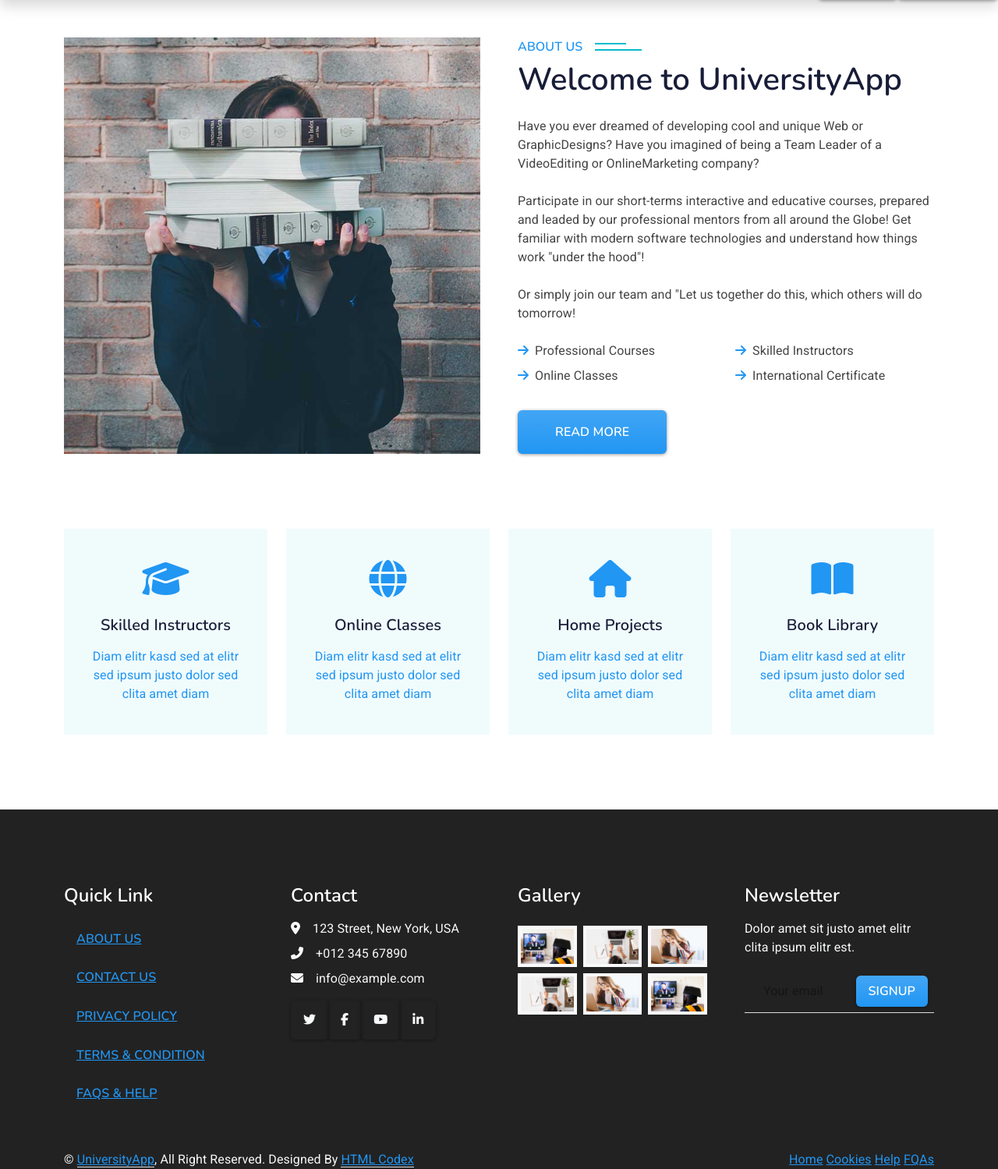
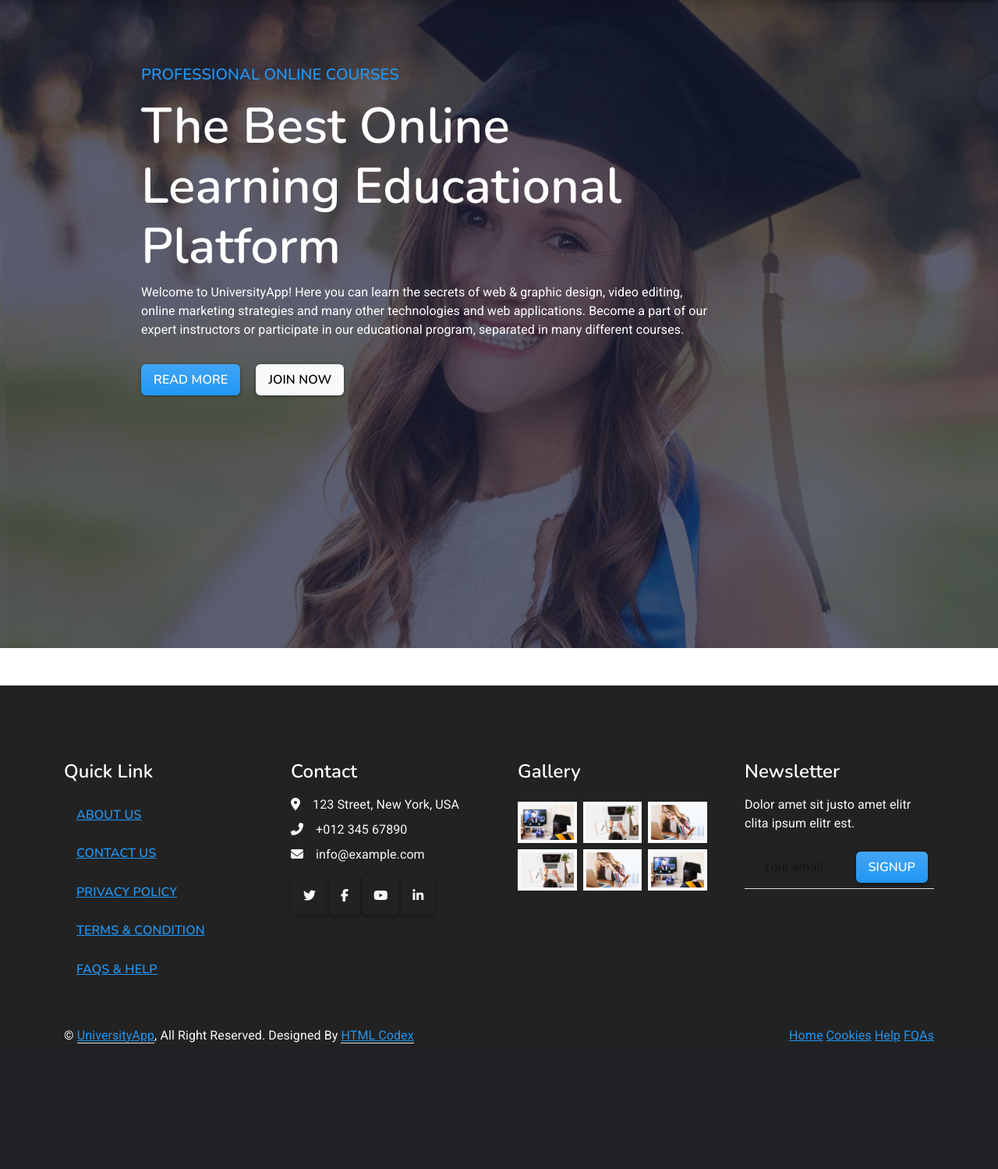
Before and after one commit to S7lkr/UniversityApp-November-2024, a Django app: template templates/index.html in a window 1280 px wide. Shown: the part 56-1555 px from the top of the page at 78% size. After the commit the page ends 1394 px from the top, so only its background shows below. Run offline with Django 4.2, Linux system fonts and the light colour scheme; the template is opened without the code that fills it, so the values that code supplies are empty; some libraries are stand-ins or nearby versions.

Commit message:
Edit: add banner to index html

```diff
--- a/templates/index.html
+++ b/templates/index.html
@@ -1,100 +1,51 @@
 {% extends 'base.html' %}
+{% load static %}
 
 {% block content %}
 
-    <!-- About Start -->
-    <div class="container-xxl py-5">
-        <div class="container">
-            <div class="row g-5">
-                <div class="col-lg-6 wow fadeInUp" data-wow-delay="0.1s" style="min-height: 400px;">
-                    <div class="position-relative h-100">
-                        <img class="img-fluid position-absolute w-100 h-100" src="/static/img/about.jpg" alt=""
-                             style="object-fit: cover;">
-                    </div>
-                </div>
-                <div class="col-lg-6 wow fadeInUp" data-wow-delay="0.3s">
-                    <h6 class="section-title bg-white text-start text-primary pe-3">About Us</h6>
-                    <h1 class="mb-4">Welcome to UniversityApp</h1>
-                    <p class="mb-4">Have you ever dreamed of developing cool and unique Web or GraphicDesigns? Have you
-                        imagined of being a Team Leader of a VideoEditing or OnlineMarketing company?</p>
-                    <p class="mb-4">Participate in our short-terms interactive and educative courses, prepared and
-                        leaded by our professional mentors from all around the Globe! Get familiar with modern software
-                        technologies and understand how things work "under the hood"!</p>
-                    <p class="mb-4">Or simply join our team and "Let us together do this, which others will do
-                        tomorrow!</p>
-                    <div class="row gy-2 gx-4 mb-4">
-                        <div class="col-sm-6">
-                            <p class="mb-0"><i class="fa fa-arrow-right text-primary me-2"></i>Professional Courses</p>
+    <div class="container-fluid p-0 mb-5">
+        <div class="owl-carousel header-carousel position-relative owl-loaded owl-drag">
+            <div class="owl-stage-outer">
+                <div class="owl-stage">
+                    <div class="owl-item active" style="width: 1478px;">
+                        <div class="owl-carousel-item position-relative">
+                            <img class="img-fluid" src="{% static 'img/carousel-1.jpg' %}" alt="">
+                            <div class="position-absolute top-0 start-0 w-100 h-100 d-flex align-items-center"
+                                 style="background: rgba(24, 29, 56, .7);">
+                                <div class="container" style="margin-top: -15em">
+                                    <div class="row justify-content-start">
+                                        <div class="col-sm-10 col-lg-8">
+                                            <h5 class="text-primary text-uppercase mb-3 animated slideInDown">
+                                                Professional Online Courses
+                                            </h5>
+                                            <h1 class="display-3 text-white animated slideInDown">
+                                                The Best Online Learning Educational Platform
+                                            </h1>
+                                            <p class="fs-6 text-white mb-4 pb-2">Welcome to UniversityApp!
+                                                Here you can learn the secrets of web & graphic design, video editing,
+                                                online marketing strategies and many other technologies and web applications.
+                                                Become a part of our expert instructors or participate in our educational
+                                                program, separated in many different courses.
+                                            </p>
+                                            <a href="{% url 'about' %}"
+                                               class="btn btn-primary py-md-2 px-md-3 me-3 animated slideInLeft">
+                                                Read More
+                                            </a>
+                                            {% if not request.user.is_authenticated %}
+                                                <a href="{% url 'register' %}" class="btn btn-light py-md-2 px-md-3 animated slideInRight">
+                                                    Join Now
+                                                </a>
+                                            {% endif %}
+                                        </div>
+                                    </div>
+                                </div>
+                            </div>
                         </div>
-                        <div class="col-sm-6">
-                            <p class="mb-0"><i class="fa fa-arrow-right text-primary me-2"></i>Skilled Instructors</p>
-                        </div>
-                        <div class="col-sm-6">
-                            <p class="mb-0"><i class="fa fa-arrow-right text-primary me-2"></i>Online Classes</p>
-                        </div>
-                        <div class="col-sm-6">
-                            <p class="mb-0"><i class="fa fa-arrow-right text-primary me-2"></i>International Certificate
-                            </p>
-                        </div>
-                    </div>
-                    <a class="btn btn-primary py-3 px-5 mt-2" href="">Read More</a>
-                </div>
-            </div>
-        </div>
-    </div>
-    <!-- About End -->
-
-    <!-- Service Start -->
-    <div class="container-xxl py-5">
-        <div class="container">
-            <div class="row g-4">
-                <div class="col-lg-3 col-sm-6 wow fadeInUp" data-wow-delay="0.1s">
-                    <div class="service-item text-center pt-3">
-                        <a href="#" class="text-decoration-none" rel="help">
-                            <div class="p-4">
-                                <i class="fa fa-3x fa-graduation-cap text-primary mb-4"></i>
-                                <h5 class="mb-3">Skilled Instructors</h5>
-                                <p>Diam elitr kasd sed at elitr sed ipsum justo dolor sed clita amet diam</p>
-                            </div>
-                        </a>
-                    </div>
-                </div>
-                <div class="col-lg-3 col-sm-6 wow fadeInUp" data-wow-delay="0.3s">
-                    <div class="service-item text-center pt-3">
-                        <a href="#" class="text-decoration-none" rel="help">
-                            <div class="p-4">
-                                <i class="fa fa-3x fa-globe text-primary mb-4"></i>
-                                <h5 class="mb-3">Online Classes</h5>
-                                <p>Diam elitr kasd sed at elitr sed ipsum justo dolor sed clita amet diam</p>
-                            </div>
-                        </a>
-                    </div>
-                </div>
-                <div class="col-lg-3 col-sm-6 wow fadeInUp" data-wow-delay="0.5s">
-                    <div class="service-item text-center pt-3">
-                        <a href="#" class="text-decoration-none" rel="help">
-                            <div class="p-4">
-                                <i class="fa fa-3x fa-home text-primary mb-4"></i>
-                                <h5 class="mb-3">Home Projects</h5>
-                                <p>Diam elitr kasd sed at elitr sed ipsum justo dolor sed clita amet diam</p>
-                            </div>
-                        </a>
-                    </div>
-                </div>
-                <div class="col-lg-3 col-sm-6 wow fadeInUp" data-wow-delay="0.7s">
-                    <div class="service-item text-center pt-3">
-                        <a href="#" class="text-decoration-none" rel="help">
-                            <div class="p-4">
-                                <i class="fa fa-3x fa-book-open text-primary mb-4"></i>
-                                <h5 class="mb-3">Book Library</h5>
-                                <p>Diam elitr kasd sed at elitr sed ipsum justo dolor sed clita amet diam</p>
-                            </div>
-                        </a>
                     </div>
                 </div>
             </div>
+
         </div>
     </div>
-    <!-- Service End -->
 
 {% endblock %}
--- a/templates/team.html
+++ b/templates/team.html
@@ -52,7 +52,7 @@
         <div class="collapse navbar-collapse" id="navbarCollapse">
             <div class="navbar-nav ms-auto p-4 p-lg-0">
                 <a href="index.html" class="nav-item nav-link">Home</a>
-                <a href="about.html" class="nav-item nav-link">About</a>
+                <a href="about/about.html" class="nav-item nav-link">About</a>
                 <a href="courses/courses.html" class="nav-item nav-link">Courses</a>
                 <div class="nav-item dropdown">
                     <a href="#" class="nav-link dropdown-toggle active" data-bs-toggle="dropdown">Pages</a>
```
Also changed, not shown: templates/about.html (deleted, +0 -364 lines).
